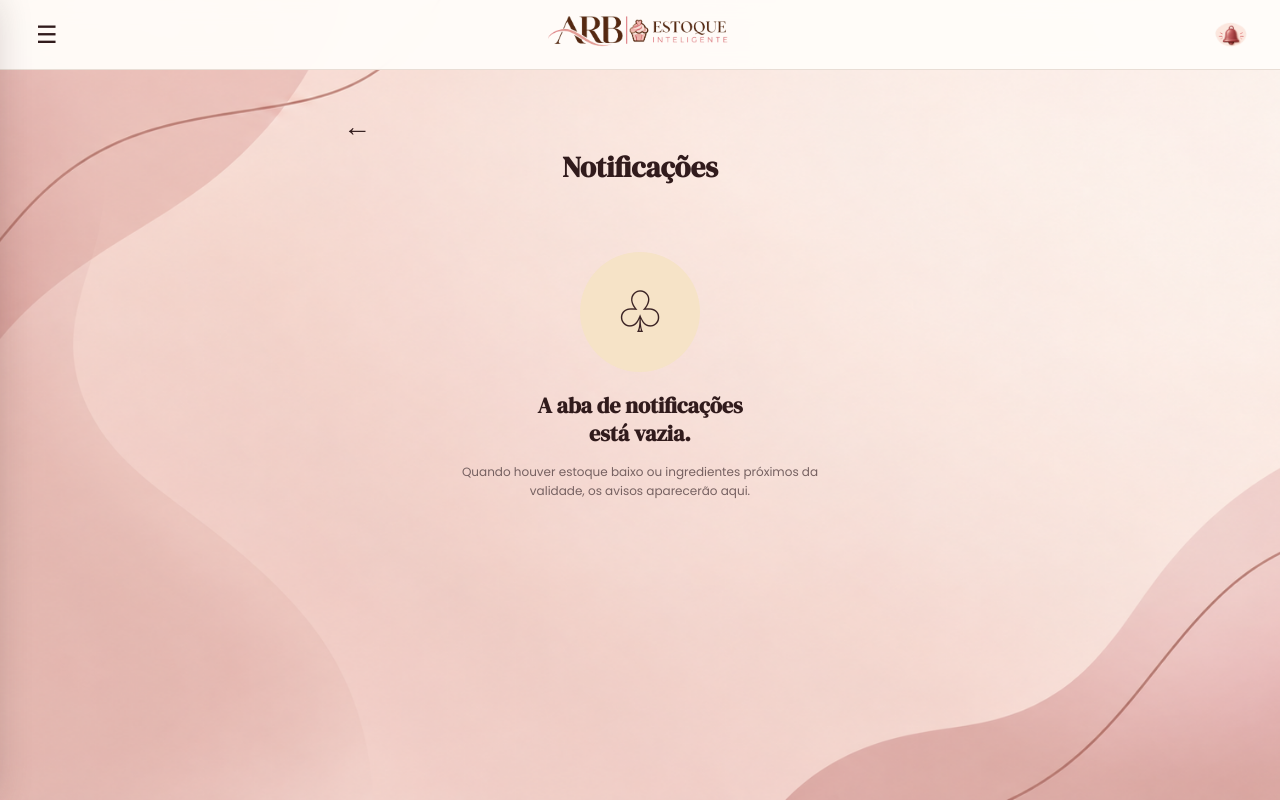
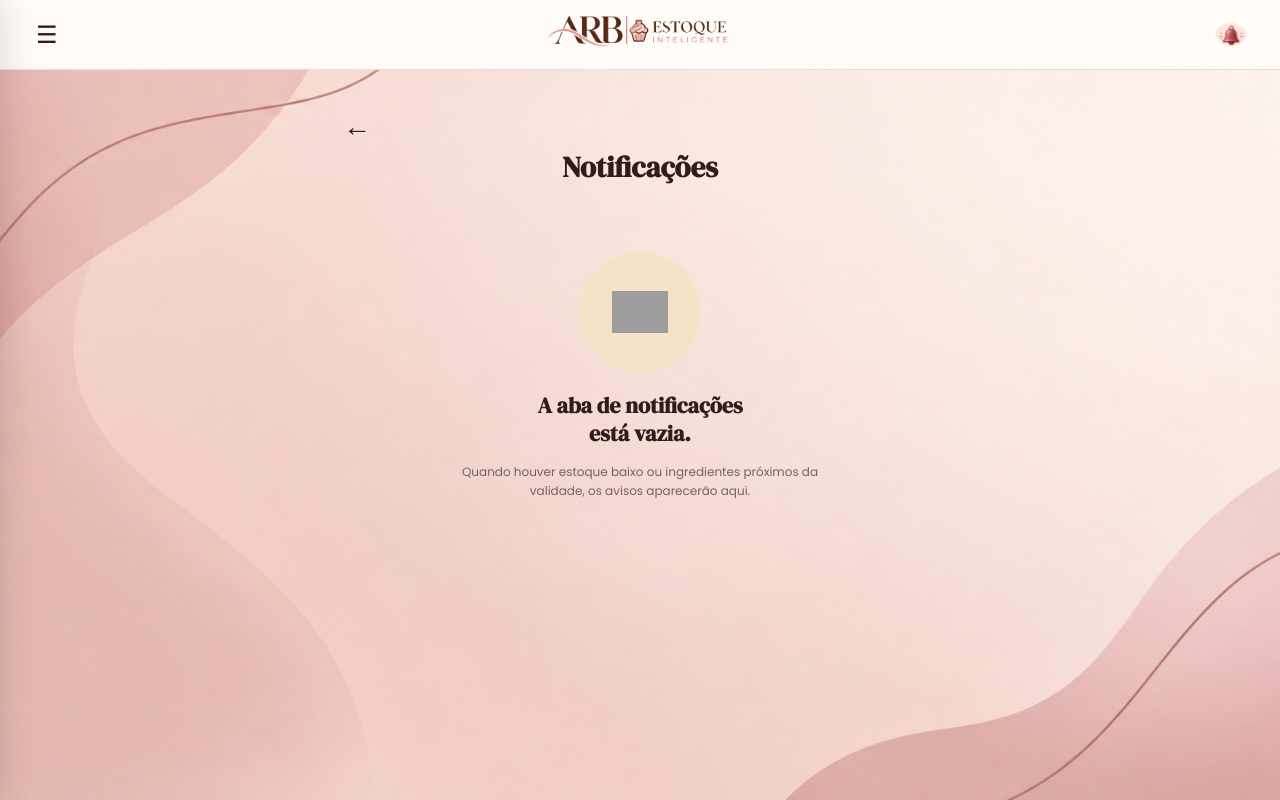
Before and after one commit to laviniavnasc/Projeto-ARB-Estoque-Inteligente-v1, a Flask app: page /notifications in a window 1280 px wide. Run offline with Flask 3, Linux system fonts and the light colour scheme; the visitor is signed in with stand-in values (Sample User, id 1); data that the repository does not hold is empty; grey boxes are pictures that could not be loaded.

Commit message:
tela de notificações

```diff
--- a/static/style.css
+++ b/static/style.css
@@ -354,3 +354,8 @@ a{text-decoration:none;color:inherit}
     background-image: url("images/fundo-paginas-celular.png");
   }
 }
+.bell-illustration img {
+  width: 56px;
+  height: 56px;
+  object-fit: contain;
+}
--- a/templates/notifications.html
+++ b/templates/notifications.html
@@ -12,7 +12,12 @@
 
   {% if not notifications %}
     <div class="notification-empty">
-      <div class="bell-illustration">♧</div>
+      <div class="bell-illustration">
+        <img
+          src="{{ url_for('static', filename='images/icon_teladenot.png') }}"
+          alt=""
+        >
+      </div>
       <h2>A aba de notificações<br>está vazia.</h2>
       <p>Quando houver estoque baixo ou ingredientes próximos da validade, os avisos aparecerão aqui.</p>
     </div>
```
